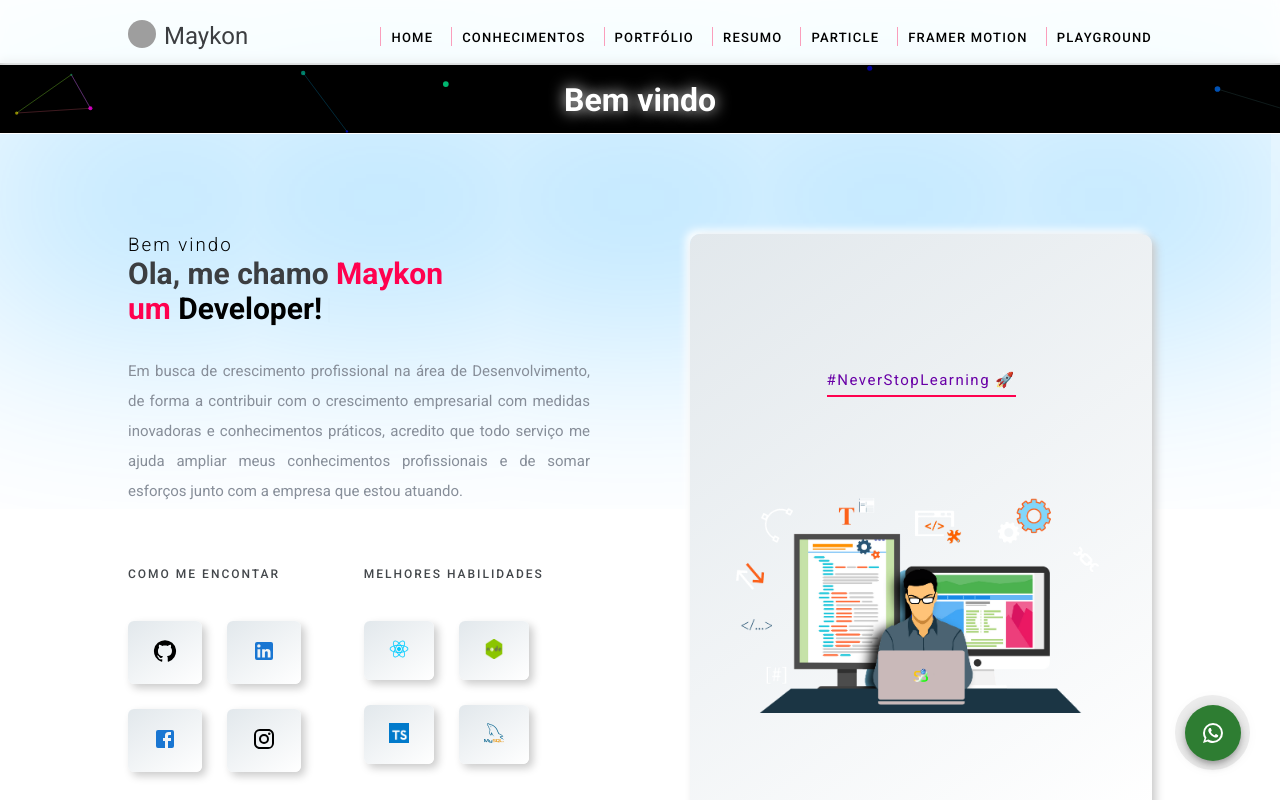
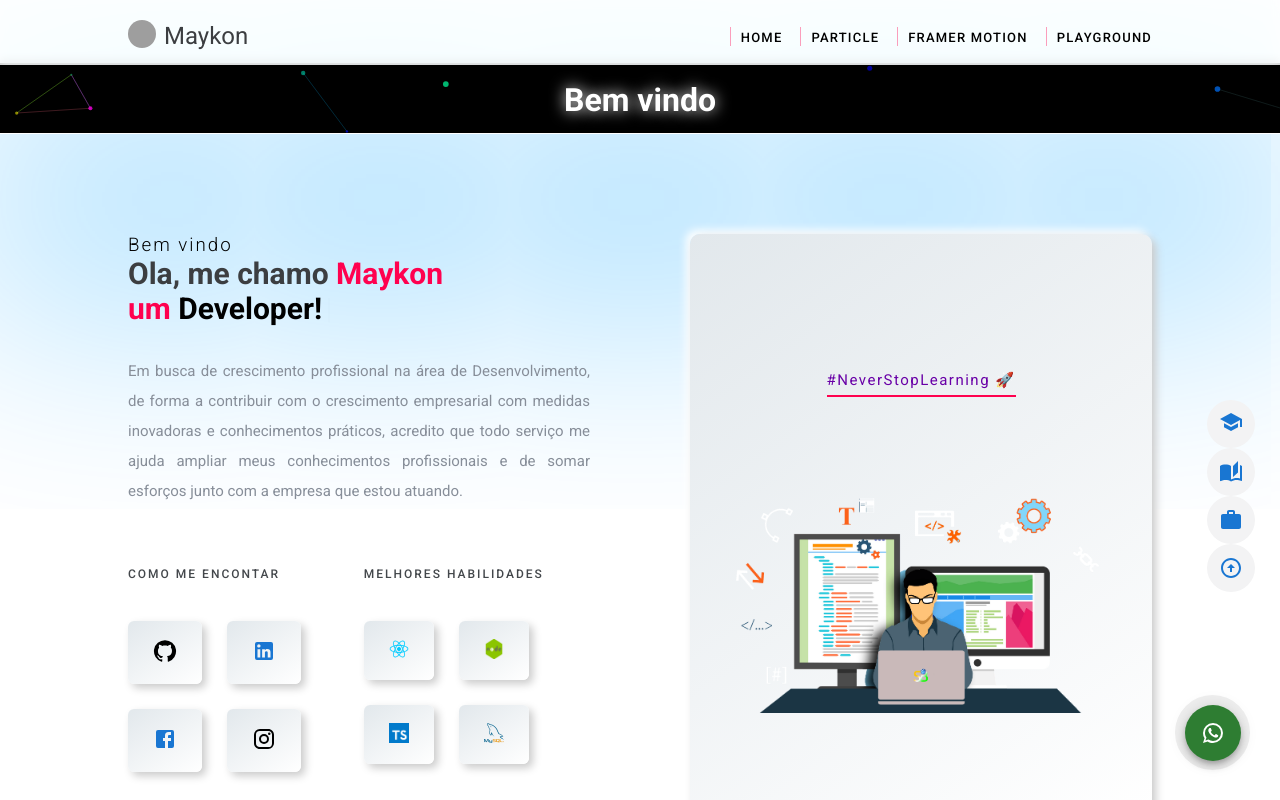
Before and after one commit to MaykonFelix/Portifolio, a React (Vite) app in the folder Portifolio/: page / in a window 1280 px wide. Shown: the top 800 px of the page. Built offline with nearby package versions, Linux system fonts and the light colour scheme; grey boxes are pictures that could not be loaded.

Commit message:
added side button item

```diff
--- a/Portifolio/src/pages/Home/index.tsx
+++ b/Portifolio/src/pages/Home/index.tsx
@@ -1,7 +1,7 @@
 import Portfolio from "src/shared/components/Portfolio/Portfolio";
 import Resume from "src/shared/components/Resume/Resume";
 import Features from "src/shared/components/Features/Features";
-import { Hero, ParticleDefault } from "src/shared/components/";
+import { Hero, ParticleDefault, MenuItems } from "src/shared/components/";
 
 import { motion } from "framer-motion";
 import styles from "./styles.module.css";
@@ -14,6 +14,7 @@ export const Home = () => {
       exit={{ opacity: 0 }}
       transition={{ duration: 1 }}
     >
+      <MenuItems />
       <div className={styles.particles}>
         <ParticleDefault />
         <h1 className={styles.TextHero}>Bem vindo</h1>
--- a/Portifolio/src/shared/components/Header/index.tsx
+++ b/Portifolio/src/shared/components/Header/index.tsx
@@ -29,23 +29,13 @@ export const Header = () => {
           </Typography>
         </Stack>
 
-        <div className="navlink">
+        <nav className="navlink">
           <ul
             className={Mobile ? "nav-links-mobile" : "link f_flex uppercase"}
             onClick={() => setMobile(false)}
           >
             <li>
               <Link to="/">home</Link>
-            </li>
-
-            <li>
-              <a href="#features">Conhecimentos</a>
-            </li>
-            <li>
-              <a href="#portfolio">Portfólio</a>
-            </li>
-            <li>
-              <a href="#resume">Resumo</a>
             </li>
             <li>
               <Link to="/particle">Particle</Link>
@@ -65,7 +55,7 @@ export const Header = () => {
               <i className="fas fa-bars open"></i>
             )}
           </button>
-        </div>
+        </nav>
       </div>
     </header>
   );
--- /dev/null
+++ b/Portifolio/src/shared/components/MenuItems/index.tsx
@@ -0,0 +1,92 @@
+import styles from "./styles.module.css";
+
+import SchoolIcon from "@mui/icons-material/School";
+import AutoStoriesIcon from "@mui/icons-material/AutoStories";
+import WorkIcon from "@mui/icons-material/Work";
+import ArrowCircleUpIcon from "@mui/icons-material/ArrowCircleUp";
+
+import Zoom from "@mui/material/Zoom";
+import Tooltip from "@mui/material/Tooltip";
+
+export const MenuItems = () => {
+  return (
+    <section className={styles.MenuItens}>
+      <ul>
+        <li>
+          <span className={styles.icons}>
+            <Tooltip
+              title="Conhecimentos"
+              placement="left"
+              TransitionComponent={Zoom}
+              arrow
+            >
+              <a href="#features">
+                <SchoolIcon color="primary" />
+              </a>
+            </Tooltip>
+          </span>
+          <span>
+            <a href="#features" className={styles.text}>
+              Conhecimentos
+            </a>
+          </span>
+        </li>
+        <li>
+          <span>
+            <Tooltip
+              title="Portfólio"
+              placement="left"
+              TransitionComponent={Zoom}
+              arrow
+            >
+              <a href="#portfolio" className={styles.icons}>
+                <AutoStoriesIcon color="primary" />
+              </a>
+            </Tooltip>
+          </span>
+          <span>
+            <a href="#portfolio" className={styles.text}>
+              Portfólio
+            </a>
+          </span>
+        </li>
+        <li>
+          <span>
+            <Tooltip
+              title="Resumo"
+              placement="left"
+              TransitionComponent={Zoom}
+              arrow
+            >
+              <a href="#resume" className={styles.icons}>
+                <WorkIcon color="primary" />
+              </a>
+            </Tooltip>
+          </span>
+          <span>
+            <a href="#resume" className={styles.text}>
+              Resumo
+            </a>
+          </span>
+        </li>
+        <li>
+          <Tooltip
+            title="Subir"
+            placement="left"
+            TransitionComponent={Zoom}
+            arrow
+          >
+            <a href="#" target="_top" className={styles.icons}>
+              <ArrowCircleUpIcon color="primary" />
+            </a>
+          </Tooltip>
+          <span>
+            <a href="#" target="_top" className={styles.text}>
+              Subir
+            </a>
+          </span>
+        </li>
+      </ul>
+    </section>
+  );
+};
--- /dev/null
+++ b/Portifolio/src/shared/components/MenuItems/styles.module.css
@@ -0,0 +1,55 @@
+.MenuItens {
+  display: flex;
+  flex-direction: column;
+
+  align-items: center;
+  justify-content: center;
+  position: fixed;
+  z-index: 100;
+  top: 50%;
+  right: 1.5%;
+}
+
+.MenuItens ul li {
+  position: relative;
+  width: 3.75rem;
+  overflow: hidden;
+
+  display: flex;
+  align-items: center;
+  justify-content: center;
+}
+
+.icons {
+  background: #f3f3f4;
+  width: 3rem;
+  height: 3rem;
+
+  text-align: center;
+
+  display: flex;
+  flex-direction: column;
+  align-items: center;
+  justify-content: center;
+
+  position: relative;
+  z-index: 2;
+
+  border-radius: 30px;
+}
+.icons:hover {
+  background-color: var(--background-color);
+}
+
+.text {
+  transition-duration: 0.5s;
+  font-family: metropolis-medium;
+  font-size: 0.6875rem;
+  color: #000;
+  padding: 0 1.25rem;
+  width: 10rem;
+  line-height: 2.8125rem;
+  position: absolute;
+  right: -10rem;
+  z-index: 1;
+}
--- a/Portifolio/src/shared/components/index.ts
+++ b/Portifolio/src/shared/components/index.ts
@@ -3,3 +3,4 @@ export * from "./Hero";
 export * from "./FooterNew";
 export * from "./WhatsApp";
 export * from "./Particle";
+export * from "./MenuItems";
```
